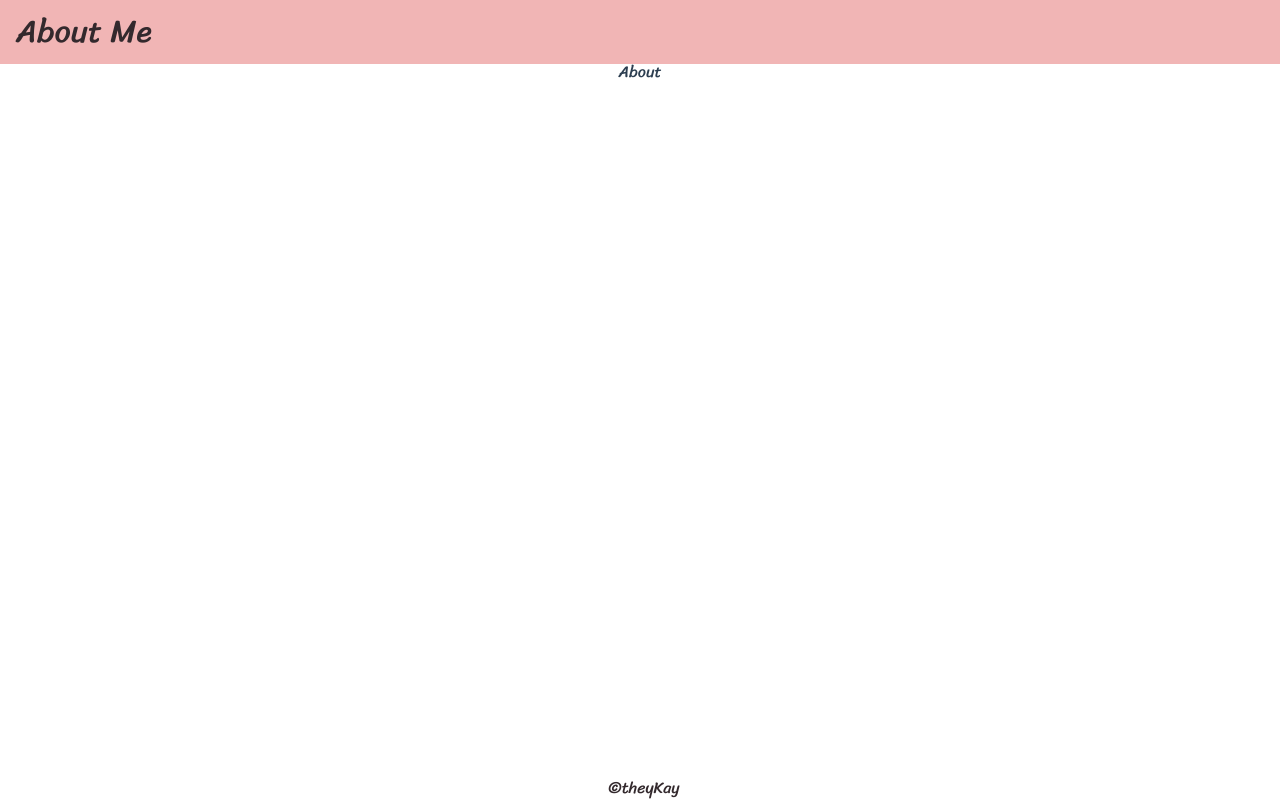
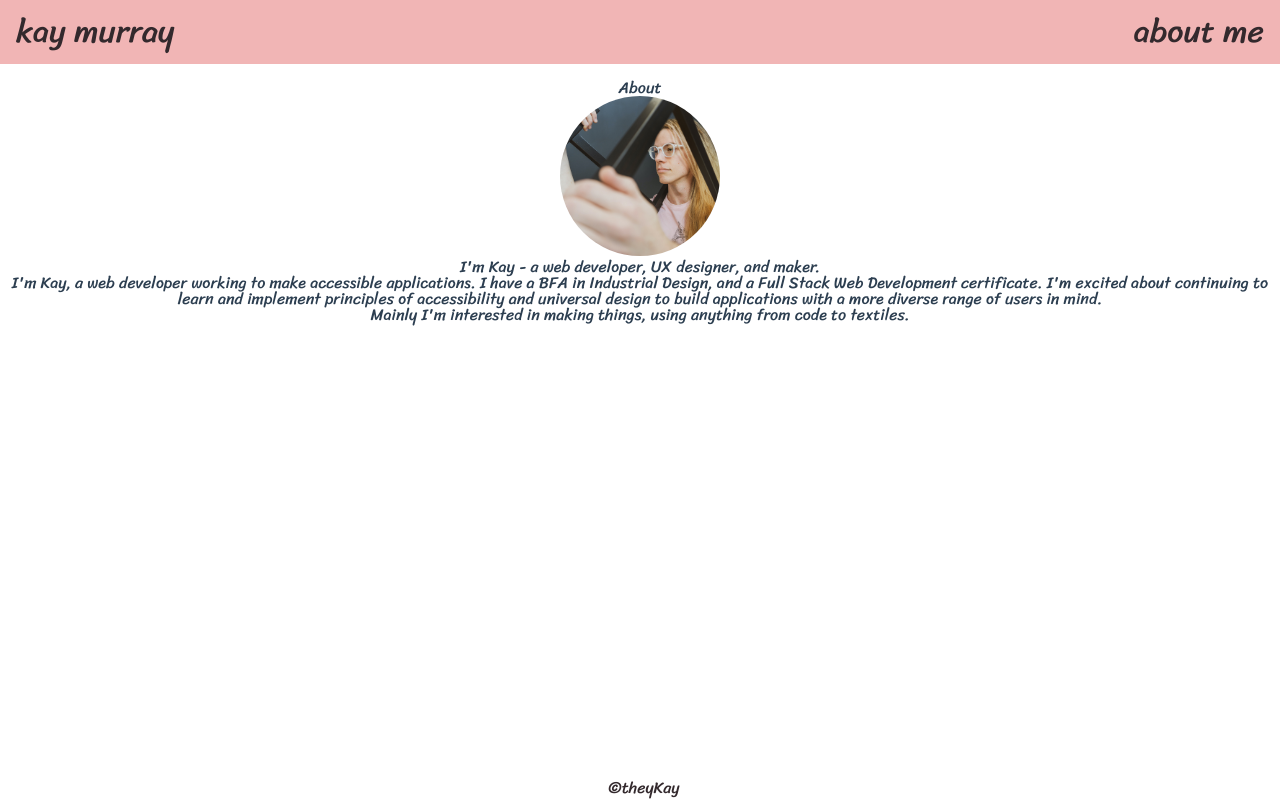
Before and after one commit to theykay/design, a Vue app: page /about in a window 1280 px wide. Built offline with nearby package versions, Linux system fonts and the light colour scheme.

Commit message:
adding some info to about, added bottom margin to header

```diff
--- a/src/components/Header.vue
+++ b/src/components/Header.vue
@@ -1,5 +1,6 @@
 <template>
   <header>
+    <h1>kay murray</h1>
     <h1>{{ title }}</h1>
   </header>
 </template>
@@ -29,6 +30,7 @@ export default {
     align-items: center;
     padding: 1rem;
     font-size: 2rem;
+    margin-bottom: 1rem;
     background: styles.$pink;
     color: styles.$darkpink;
   }
--- a/src/router/index.js
+++ b/src/router/index.js
@@ -7,7 +7,7 @@ const routes = [
     name: 'Home',
     component: Home,
     meta: {
-      title: 'Home'
+      title: 'home'
     }
   },
   {
@@ -15,7 +15,7 @@ const routes = [
     name: 'About',
     component: About,
     meta: {
-      title: 'About Me'
+      title: 'about me'
     }
   },
   {
@@ -23,7 +23,7 @@ const routes = [
     name: 'Apps',
     component: Apps,
     meta: {
-      title: 'Apps'
+      title: 'apps'
     }
   },
   {
@@ -31,7 +31,7 @@ const routes = [
     name: 'Handmade',
     component: Handmade,
     meta: {
-      title: 'Handmade'
+      title: 'handmade'
     }
   },
   {
@@ -39,7 +39,7 @@ const routes = [
     name: 'Resume',
     component: Resume,
     meta: {
-      title: 'Resume'
+      title: 'resume'
     }
   },
   {
@@ -47,7 +47,7 @@ const routes = [
     name: 'UX',
     component: UX,
     meta: {
-      title: 'UX'
+      title: 'ux'
     }
   },
 ];
--- a/src/views/About.vue
+++ b/src/views/About.vue
@@ -1,13 +1,23 @@
 <template>
-  <h1>About</h1>
+  <section>
+    <h1>About</h1>
+    <img src="../assets/images/profile.jpeg" alt="me artistically draped around an overturned chair">
+    <p>I'm Kay - a web developer, UX designer, and maker.</p>
+    <p>I'm Kay, a web developer working to make accessible applications. I have a BFA in Industrial Design, and a Full Stack Web Development certificate. I'm excited about continuing to learn and implement principles of accessibility and universal design to build applications with a more diverse range of users in mind.</p>
+    <p>Mainly I'm interested in making things, using anything from code to textiles.</p>
+  </section>
 </template>
 
 <script>
 export default {
-  name: 'About'
-}
+  name: "About",
+};
 </script>
 
-<style>
-
+<style scoped lang="scss">
+img {
+  width: 10rem;
+  height: auto;
+  border-radius: 50%;
+}
 </style>
```
Also changed, not shown: src/assets/images/profile.jpeg (added).
